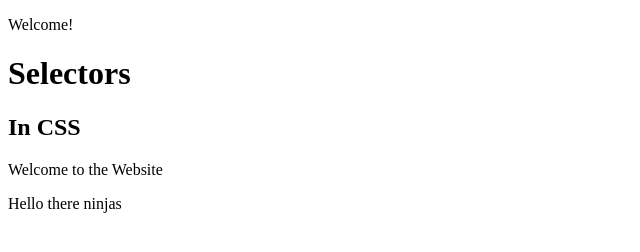
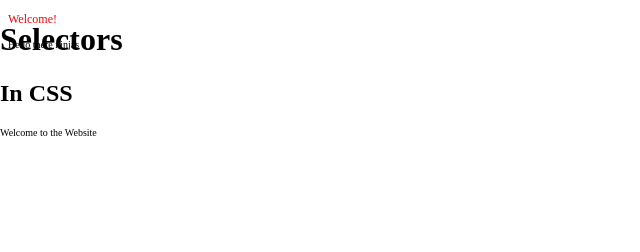
Before and after one commit to iamjuanfg/thenetninja_tutorial_css, a plain HTML site: page lesson-6/index.html in a window 1280 px wide. Shown: the whole page, without its empty margins (0-640 px from the left). Drawn offline with Linux system fonts and the light colour scheme.

Commit message:
added embedded style sheet

```diff
--- a/lesson-6/css/syntax.css
+++ b/lesson-6/css/syntax.css
@@ -9,6 +9,5 @@
 }
 
 p{
-    font-size: 18px;
-    color: red;
+    font-size: 12px;
 }
--- a/lesson-6/index.html
+++ b/lesson-6/index.html
@@ -3,13 +3,21 @@
 
     <head>
         <title>CSS For Beginners</title>
-        <link rel="stylesheet" type="text/css" href="css/systax.css"></link>
 
+        <style>
+            p{
+                font-size: 10px;
+            }
+            .welcome{
+                font-size: 12px;
+                color: red;
+            }
+        </style>
     </head>
 
     <body>
         <p class="welcome">Welcome!</p>
-        <div id="header">
+        <div id="header" style="position: absolute; top: 0px; left: 0px; width: 100%">
             <h1>Selectors</h1>
             <h2>In CSS</h2>
             <p>Welcome to the Website</p>
```
Also changed, not shown: lesson-6/contact.html (+6 -1 lines).
